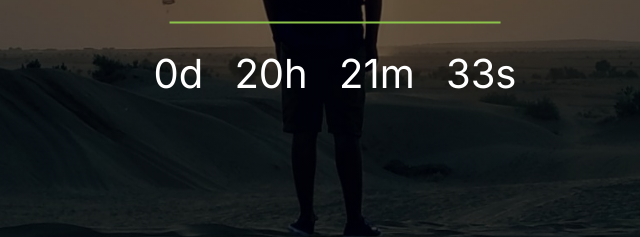
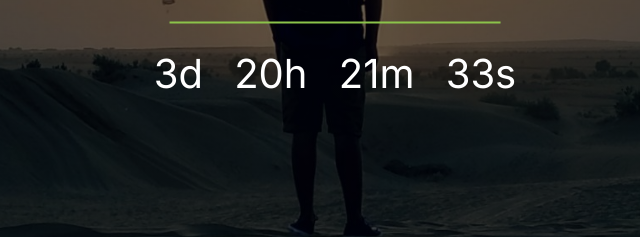
Before and after one commit to yash-desai10/Portfolio, a plain HTML site: page index.html in a window 1280 px wide. Shown: the part 401-638 px from the top of the page, 305-945 px from the left. Drawn offline with Linux system fonts and the light colour scheme.

Commit message:
Update index.html

```diff
--- a/index.html
+++ b/index.html
@@ -17,7 +17,7 @@
   </body>
 
 <script>
-  var countDownDate=new Date("March 22, 2020 00:00:00").getTime();
+  var countDownDate=new Date("March 25, 2020 00:00:00").getTime();
   console.log(countDownDate);
 
   var x=setInterval(function()
```
